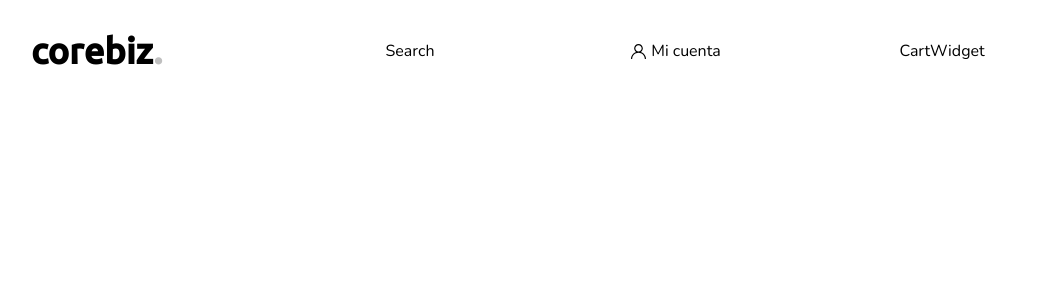
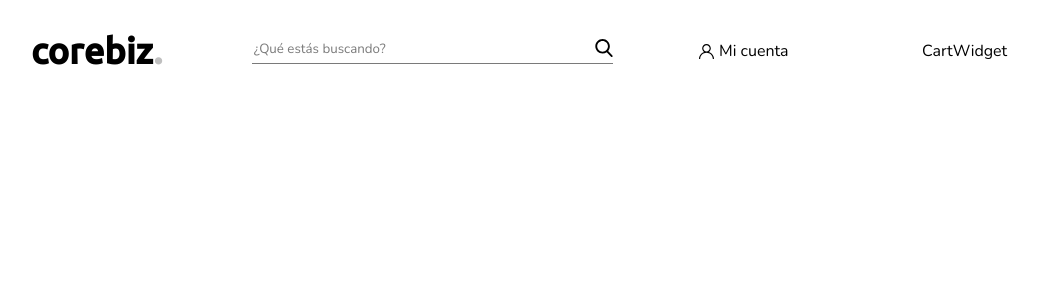
Before and after one commit to strlla/corebiz-ecommerce-front, a React (Create React App) app: page / in a window 1280 px wide. Shown: the top 300 px of the page, without its empty margins (97-1135 px from the left). Built offline with nearby package versions, Linux system fonts and the light colour scheme.

Commit message:
Create and styling Search Component

```diff
--- a/src/components/Navbar/index.js
+++ b/src/components/Navbar/index.js
@@ -1,3 +1,4 @@
+import Search from '../Search';
 import './style.css';
 
 const Navbar = () => {
@@ -8,7 +9,7 @@ const Navbar = () => {
                 <h2>corebiz<span>.</span></h2>
             </div>
             <div class="search-container">
-                <div>Search</div>
+                <Search/>
             </div>
             <div class="user-container">
                 <img src="./icons/user.svg"/>
--- a/src/components/Navbar/style.css
+++ b/src/components/Navbar/style.css
@@ -1,13 +1,13 @@
 .header {
-    width: 100%;
+    width: 90%;
+    margin: 10px auto;
     display: grid;
     grid-template-columns: 1fr 1fr 1fr;
     grid-template-rows: 1fr 1fr;
-    gap: 0px 0px;
+    gap: 20px 0px;
     grid-template-areas:
       "sidebar logo cart"
-      "search search search"
-
+      "search search search";
 }
 
 .header h2 {
@@ -40,17 +40,9 @@
     grid-area: search;
 }
 
-@media (min-width: 576px) {
-
-}
-
-@media (min-width: 768px) {
-
-}
-
-@media (min-width: 992px) {
+@media only screen and (min-width: 992px) {
     .header {
-        grid-template-columns: 1fr 1fr 1fr 1fr;
+        grid-template-columns: 1fr 2fr 1fr 1fr;
         grid-template-rows: 1fr;
         column-gap: 40px;
         grid-template-areas:
--- /dev/null
+++ b/src/components/Search/index.js
@@ -0,0 +1,12 @@
+import './style.css';
+
+const Search = () => {
+    return (
+        <div class="search">
+            <img src="./icons/search.svg"/>
+            <input type="text" placeholder="¿Qué estás buscando?"/>
+        </div>
+    )
+}
+
+export default Search;
--- /dev/null
+++ b/src/components/Search/style.css
@@ -0,0 +1,36 @@
+.search{
+    display: flex;
+    position: relative;
+    width: 100%;
+}
+
+.search img{
+    width: 24px;
+    position: absolute;
+    right: 0;
+}
+
+.search input {
+    width: inherit;
+    padding-bottom: 5px;
+    border-bottom: 1px solid #7A7A7A;
+    font-family: 'Nunito';
+    transition: all 0.2s ease-in;
+}
+
+.search input::placeholder{
+    color: #7A7A7A;
+}
+
+.search input:focus{
+    border-bottom: 1.5px solid #7A7A7A;
+}
+.search img{
+    width: 16px;
+}
+
+@media only screen and (min-width: 992px) {
+    .search img{
+        width: 18px;
+    }
+}
--- a/src/index.css
+++ b/src/index.css
@@ -6,3 +6,8 @@ body {
 h1, h2, h3, h4, h5, h6, p {
   margin: 0
 }
+
+input{
+  outline: none;
+  border: none;
+}
```
